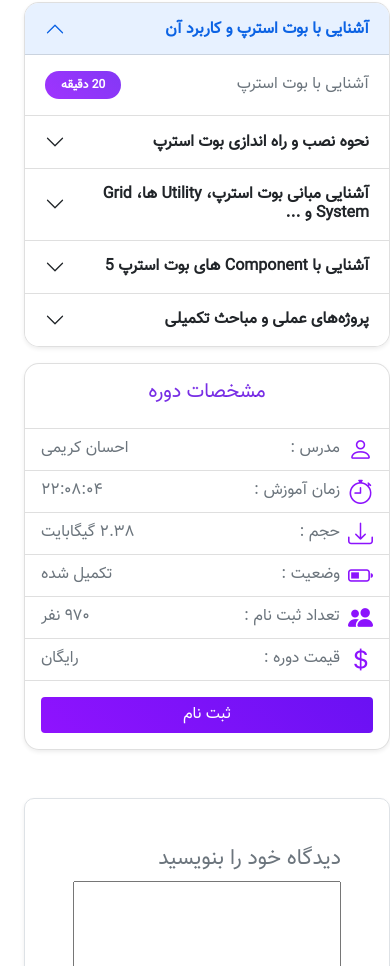
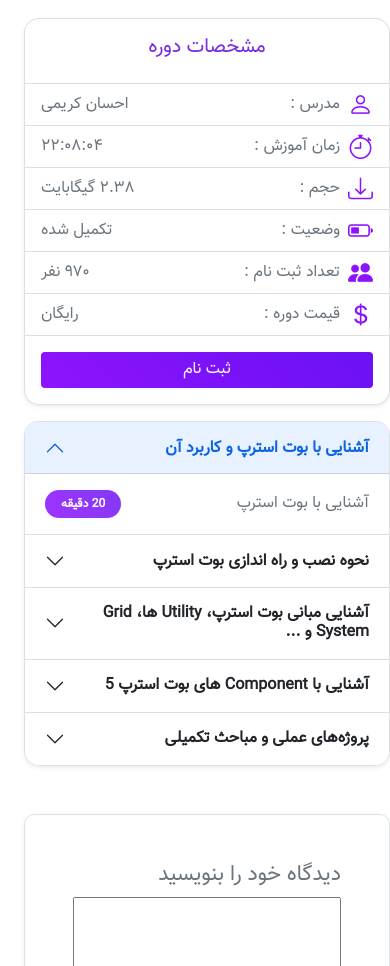
Before and after one commit to ehsankarimi7/bootstrap.site, a plain HTML site: page index.html in a window 390 px wide. Shown: the part 1141-2107 px from the top of the page. Drawn offline with nearby package versions, Linux system fonts and the light colour scheme.

Commit message:
second commit chnge order for card

```diff
--- a/index.html
+++ b/index.html
@@ -182,7 +182,7 @@
     <section class="mt-5">
       <div class="container" id="scrolling">
         <div class="row">
-          <div class="col-md-8 col-lg-9">
+          <div class="col-md-8 col-lg-9 order-2 order-md-0">
             <div
               class="accordion shadow-sm"
               id="accordionExample"
@@ -618,8 +618,8 @@
               </div>
             </div>
           </div>
-          <div class="col-md-4 col-lg-3 mt-3 mt-md-0">
-            <header>
+          <div class="col-md-4 col-lg-3 my-3 mt-md-0 order-1 order-md-1">
+
               <div
                 class="card shadow-sm"
                 style="border-radius: 15px; position: sticky; top: -1px"
@@ -731,7 +731,7 @@
                   <a href="#" class="card-link btn btn-info d-block">ثبت نام</a>
                 </div>
               </div>
-            </header>
+
           </div>
         </div>
       </div>
```
